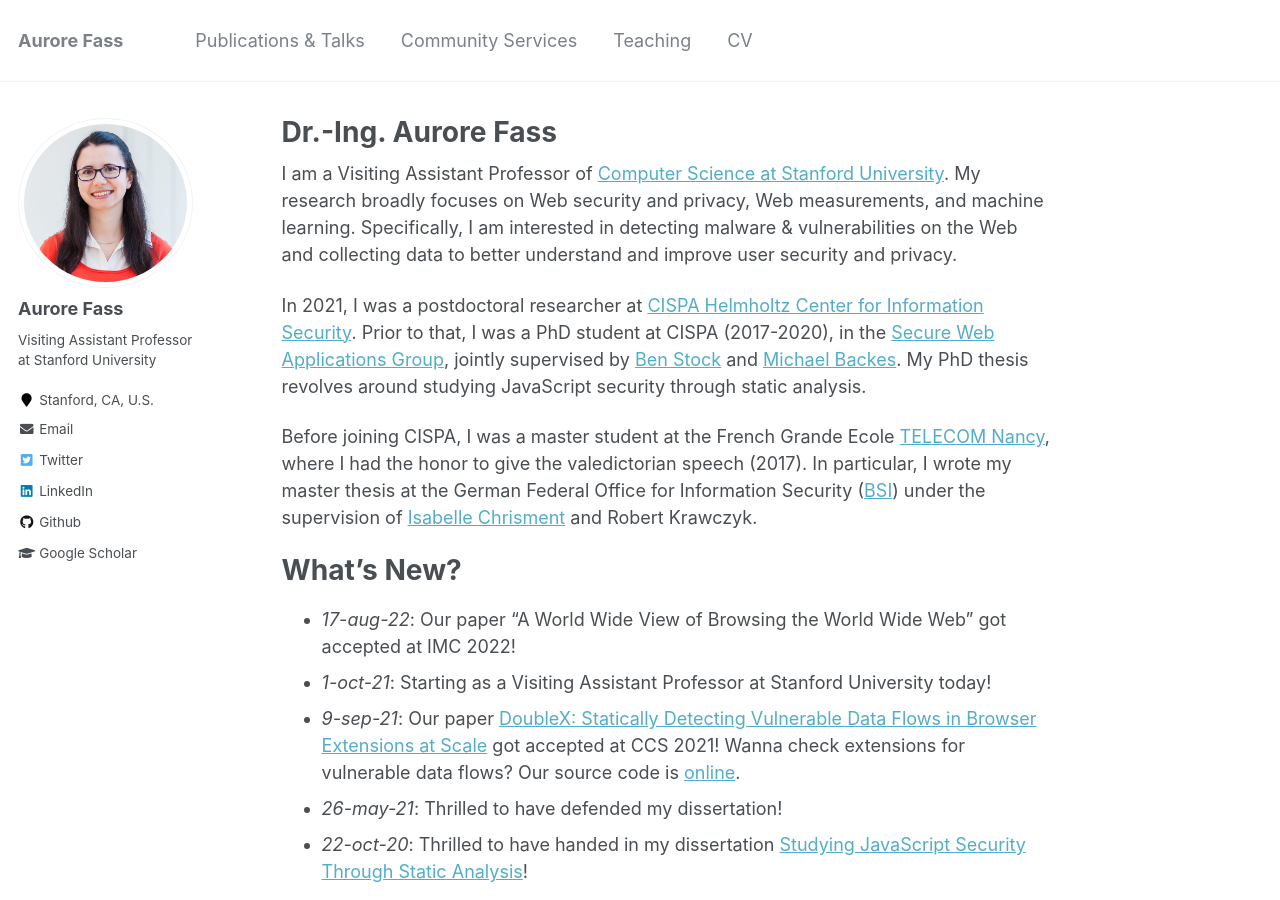
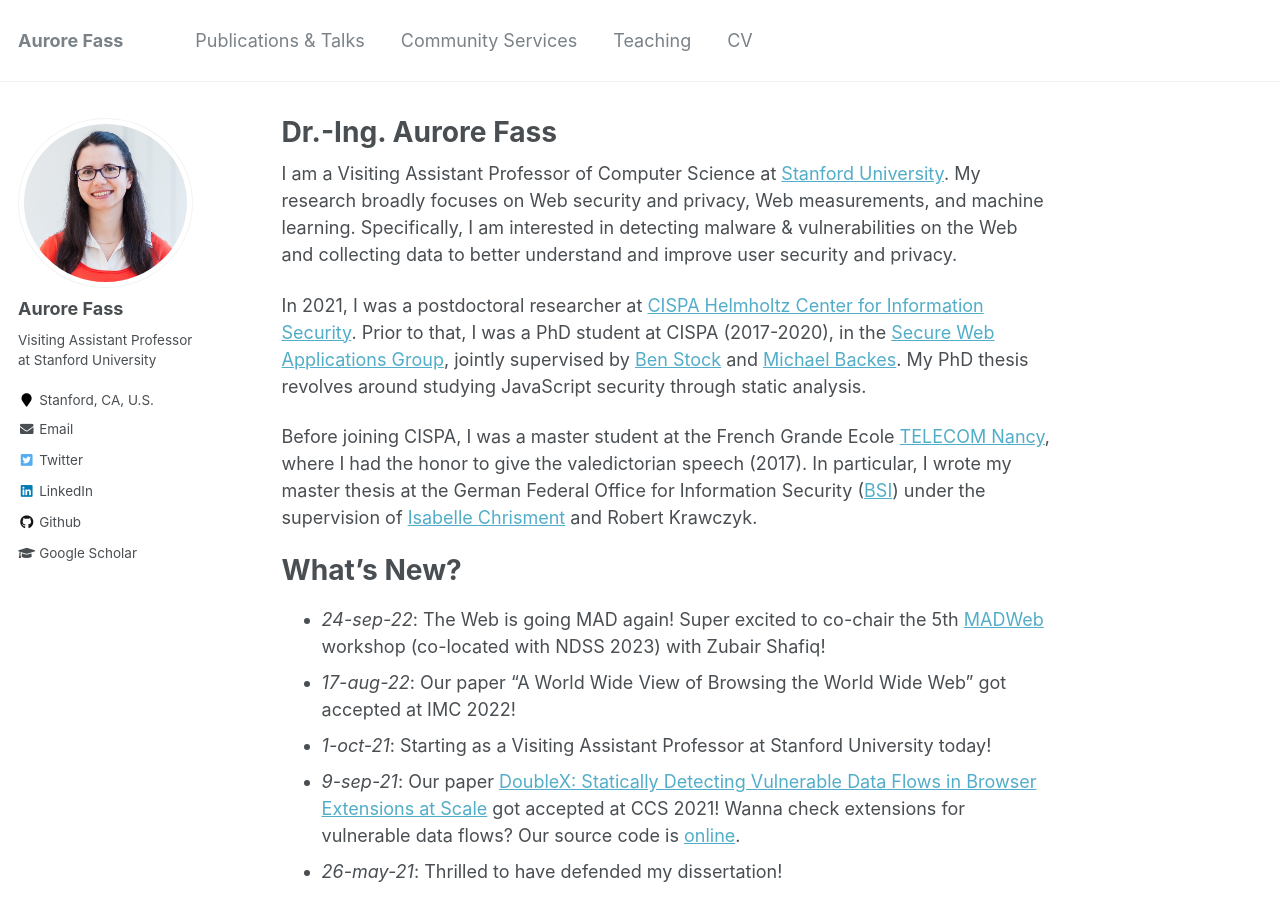
Before and after one commit to Aurore54F/aurore54f.github.io, a Jekyll site: the page built from _pages/about.md, in a window 1280 px wide and 900 px high. Built offline with Jekyll 4.4.1, drawn with Linux system fonts in a browser that asks for light colours.

Commit message:
Updated news

```diff
--- a/_pages/about.md
+++ b/_pages/about.md
@@ -8,7 +8,7 @@ redirect_from:
   - /about.html
 ---
 
-I am a Visiting Assistant Professor of [Computer Science at Stanford University](https://cs.stanford.edu).
+I am a Visiting Assistant Professor of Computer Science at [Stanford University](https://cs.stanford.edu).
 My research broadly focuses on Web security and privacy, Web measurements, and machine learning. Specifically, I am interested in detecting malware & vulnerabilities on the Web and collecting data to better understand and improve user security and privacy.
 
 In 2021, I was a postdoctoral researcher at [CISPA Helmholtz Center for Information Security](https://cispa.saarland).
@@ -19,6 +19,7 @@ Before joining CISPA, I was a master student at the French Grande Ecole [TELECOM
 
 What's New?
 ======
+- _24-sep-22_: The Web is going MAD again! Super excited to co-chair the 5th [MADWeb](https://madweb.work) workshop (co-located with NDSS 2023) with Zubair Shafiq!
 - _17-aug-22_: Our paper "A World Wide View of Browsing the World Wide Web" got accepted at IMC 2022!
 - _1-oct-21_: Starting as a Visiting Assistant Professor at Stanford University today!
 - _9-sep-21_: Our paper [DoubleX: Statically Detecting Vulnerable Data Flows in Browser Extensions at Scale](https://swag.cispa.saarland/papers/fass2021doublex.pdf) got accepted at CCS 2021! Wanna check extensions for vulnerable data flows? Our source code is [online](https://github.com/Aurore54F/DoubleX).
```
